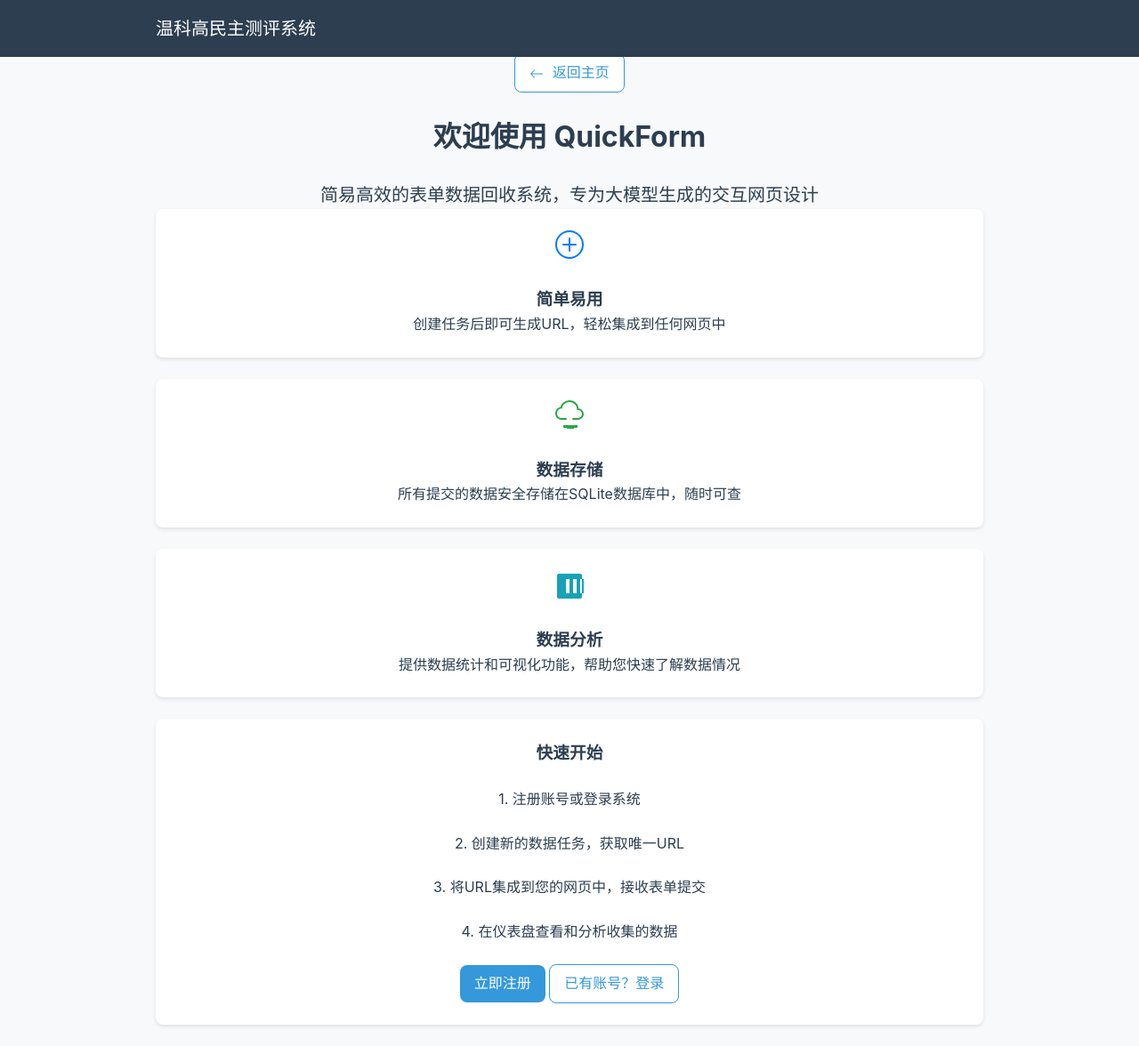
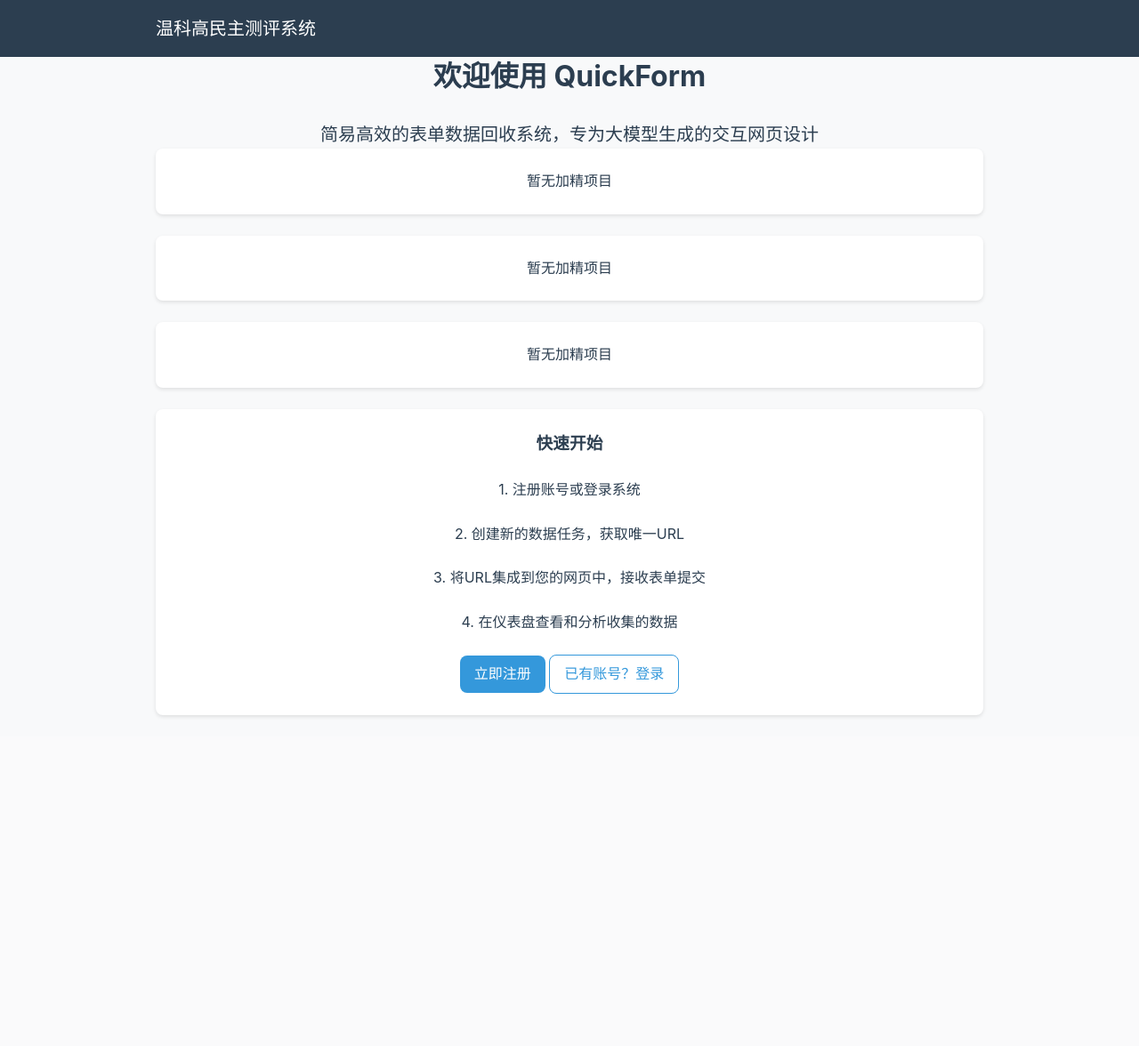
Before and after one commit to linmiaoyan/WzkjgzHomePage, a Flask app: template QuickForm/templates/home.html in a window 1280 px wide. Shown: the whole page at 89% size. After the commit the page ends 806 px from the top, so only its background shows below. Run offline with Flask 3, Linux system fonts and the light colour scheme; the template is opened without the code that fills it, so the values that code supplies are empty.

Commit message:
加精与txt上传

```diff
--- a/QuickForm/file_service.py
+++ b/QuickForm/file_service.py
@@ -7,7 +7,7 @@
 logger = logging.getLogger(__name__)
 
 # 允许的文件扩展名
-ALLOWED_EXTENSIONS = {'pdf', 'html', 'htm', 'jpg', 'jpeg', 'png', 'zip'}
+ALLOWED_EXTENSIONS = {'pdf', 'html', 'htm', 'jpg', 'jpeg', 'png', 'zip', 'txt'}
 
 
 def allowed_file(filename):
--- a/QuickForm/templates/create_task.html
+++ b/QuickForm/templates/create_task.html
@@ -36,7 +36,7 @@
                     </div>
                     <div class="mb-4">
                         <label for="file" class="form-label">上传文件（可选）</label>
-                        <input type="file" class="form-control" id="file" name="file" accept=".pdf,.html,.htm,.jpg,.zip">
+                        <input type="file" class="form-control" id="file" name="file" accept=".pdf,.html,.htm,.jpg,.zip,.txt">
                         <div class="form-text">支持上传PDF、HTML、HTM、JPG和ZIP格式的文件，最大16MB</div>
                     </div>
 
--- a/QuickForm/templates/edit_task.html
+++ b/QuickForm/templates/edit_task.html
@@ -35,7 +35,7 @@
                             </div>
                         </div>
                         {% endif %}
-                        <input type="file" class="form-control" id="file" name="file" accept=".html">
+                        <input type="file" class="form-control" id="file" name="file" accept=".pdf,.html,.htm,.jpg,.zip,.txt">
                         <div class="form-text">支持上传HTML格式的文件，该文件会在数据分析时一同传入模型，请确保文件内容清晰易读</div>
                     </div>
                     <div class="d-flex justify-content-between">
--- a/QuickForm/templates/home.html
+++ b/QuickForm/templates/home.html
@@ -5,59 +5,36 @@
 {% block content %}
 <div class="row justify-content-center">
     <div class="col-md-8 text-center">
-        <div class="mb-4">
-            <a href="/" class="btn btn-outline-primary mb-3">
-                <svg xmlns="http://www.w3.org/2000/svg" width="16" height="16" fill="currentColor" class="bi bi-arrow-left" viewBox="0 0 16 16" style="vertical-align: middle; margin-right: 5px;">
-                    <path fill-rule="evenodd" d="M15 8a.5.5 0 0 0-.5-.5H2.707l3.147-3.146a.5.5 0 1 0-.708-.708l-4 4a.5.5 0 0 0 0 .708l4 4a.5.5 0 0 0 .708-.708L2.707 8.5H14.5A.5.5 0 0 0 15 8z"/>
-                </svg>
-                返回主页
-            </a>
-        </div>
         <h1 class="mb-4">欢迎使用 QuickForm</h1>
         <p class="lead mb-6">简易高效的表单数据回收系统，专为大模型生成的交互网页设计</p>
 
         <div class="row mb-8">
+            {% for i in range(3) %}
             <div class="col-md-4">
                 <div class="card h-100">
-                    <div class="card-body">
-                        <div class="rounded-circle bg-primary/10 w-16 h-16 flex items-center justify-center mx-auto mb-4">
-                            <svg xmlns="http://www.w3.org/2000/svg" width="32" height="32" fill="#007bff" class="bi bi-plus-circle" viewBox="0 0 16 16">
-                                <path d="M8 15A7 7 0 1 1 8 1a7 7 0 0 1 0 14zm0 1A8 8 0 1 0 8 0a8 8 0 0 0 0 16z"/>
-                                <path d="M8 4a.5.5 0 0 1 .5.5v3h3a.5.5 0 0 1 0 1h-3v3a.5.5 0 0 1-1 0v-3h-3a.5.5 0 0 1 0-1h3v-3A.5.5 0 0 1 8 4z"/>
-                            </svg>
+                    <div class="card-body p-0" style="position: relative; overflow: hidden;">
+                        {% if featured_data[i] %}
+                        <a href="{{ featured_data[i].file_url }}" target="_blank" style="display: block; text-decoration: none; color: inherit;">
+                            <div style="position: relative; width: 100%; padding-top: 75%; background: #f5f5f5; overflow: hidden;">
+                                <iframe src="{{ featured_data[i].file_url }}"
+                                        style="position: absolute; top: 0; left: 0; width: 200%; height: 200%; border: none; transform: scale(0.5); transform-origin: 0 0; pointer-events: none; overflow: hidden;"
+                                        scrolling="no"
+                                        loading="lazy"></iframe>
+                            </div>
+                            <div class="p-3" style="background: white;">
+                                <h5 class="card-title mb-1">{{ featured_data[i].task.title }}</h5>
+                                <p class="card-text text-muted small mb-0">点击查看完整页面</p>
+                            </div>
+                        </a>
+                        {% else %}
+                        <div class="p-4 text-center text-muted">
+                            <p class="mb-0">暂无加精项目</p>
                         </div>
-                        <h3 class="card-title">简单易用</h3>
-                        <p class="card-text">创建任务后即可生成URL，轻松集成到任何网页中</p>
+                        {% endif %}
                     </div>
                 </div>
             </div>
-            <div class="col-md-4">
-                <div class="card h-100">
-                    <div class="card-body">
-                        <div class="rounded-circle bg-success/10 w-16 h-16 flex items-center justify-center mx-auto mb-4">
-                            <svg xmlns="http://www.w3.org/2000/svg" width="32" height="32" fill="#28a745" class="bi bi-database" viewBox="0 0 16 16">
-                                <path d="M4.406 1.342A5.53 5.53 0 0 1 8 0c2.69 0 4.923 2 5.166 4.579C14.758 4.804 16 6.137 16 7.773 16 9.569 14.502 11 12.687 11H10a.5.5 0 0 1 0-1h2.688C13.979 10 15 8.988 15 7.773c0-1.216-1.02-2.228-2.313-2.228h-.5v-.5C12.188 2.825 10.328 1 8 1a4.53 4.53 0 0 0-2.941 1.1c-.757.652-1.153 1.438-1.153 2.055v.448l-.445.049C2.064 4.805 1 5.952 1 7.318 1 8.785 2.23 10 3.781 10H6a.5.5 0 0 1 0 1H3.781C1.708 11 0 9.366 0 7.318c0-1.763 1.266-3.223 2.942-3.593.143-.863.698-1.723 1.464-2.383z"/>
-                                <path d="M6.5 16a.5.5 0 0 0 .5.5h3a.5.5 0 0 0 .5-.5v-1H6.5v1zm-2-1a.5.5 0 0 0 .5.5h7a.5.5 0 0 0 .5-.5v-1H4.5v1z"/>
-                            </svg>
-                        </div>
-                        <h3 class="card-title">数据存储</h3>
-                        <p class="card-text">所有提交的数据安全存储在SQLite数据库中，随时可查</p>
-                    </div>
-                </div>
-            </div>
-            <div class="col-md-4">
-                <div class="card h-100">
-                    <div class="card-body">
-                        <div class="rounded-circle bg-info/10 w-16 h-16 flex items-center justify-center mx-auto mb-4">
-                            <svg xmlns="http://www.w3.org/2000/svg" width="32" height="32" fill="#17a2b8" class="bi bi-bar-chart2" viewBox="0 0 16 16">
-                                <path d="M1 3a1 1 0 0 1 1-1h12a1 1 0 0 1 1 1v12a1 1 0 0 1-1 1H2a1 1 0 0 1-1-1V3zm5 2v8h2V5H6zm4 0v8h2V5h-2zm4 0v8h2V5h-2z"/>
-                            </svg>
-                        </div>
-                        <h3 class="card-title">数据分析</h3>
-                        <p class="card-text">提供数据统计和可视化功能，帮助您快速了解数据情况</p>
-                    </div>
-                </div>
-            </div>
+            {% endfor %}
         </div>
 
         <div class="card">
```
Also changed, not shown: QuickForm/blueprint.py (+56 -3 lines), QuickForm/models.py (+8 -0 lines), QuickForm/templates/admin.html (+9 -0 lines), QuickForm/templates/task_detail.html (+11 -4 lines).
